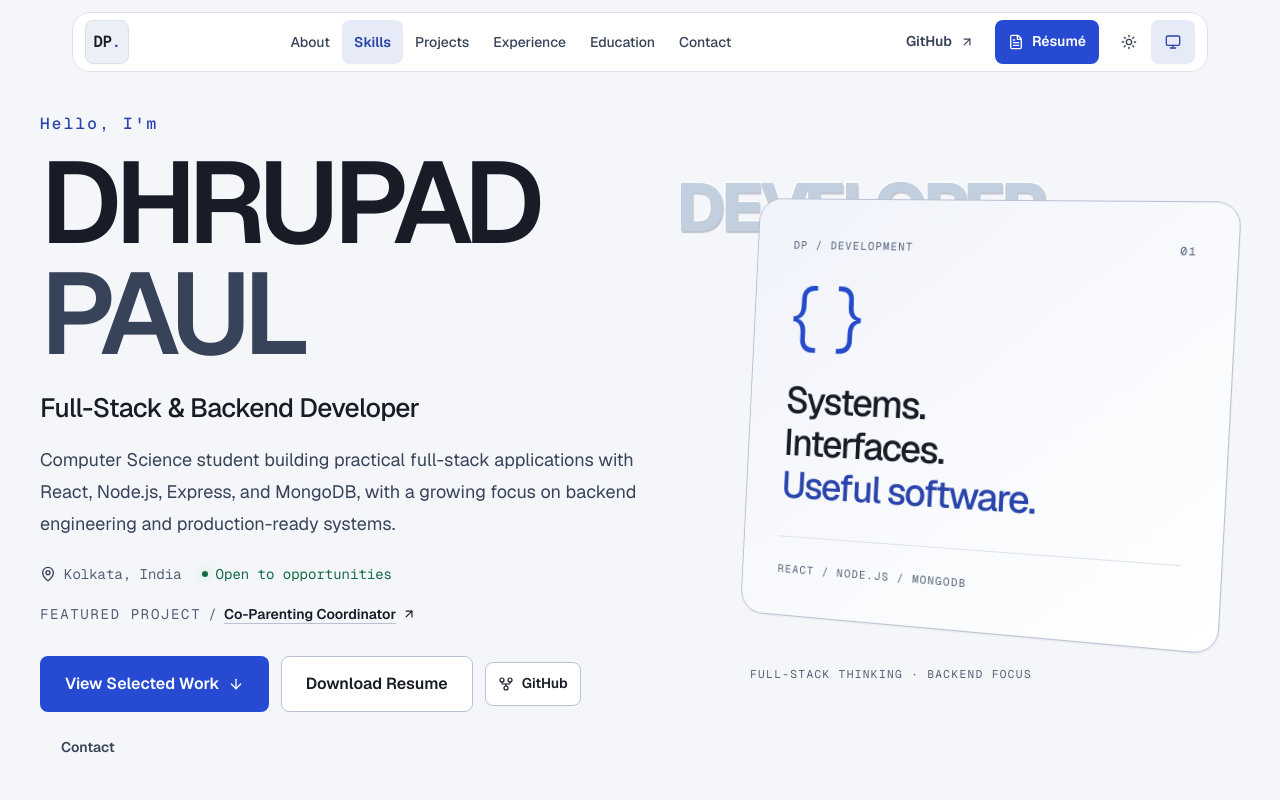
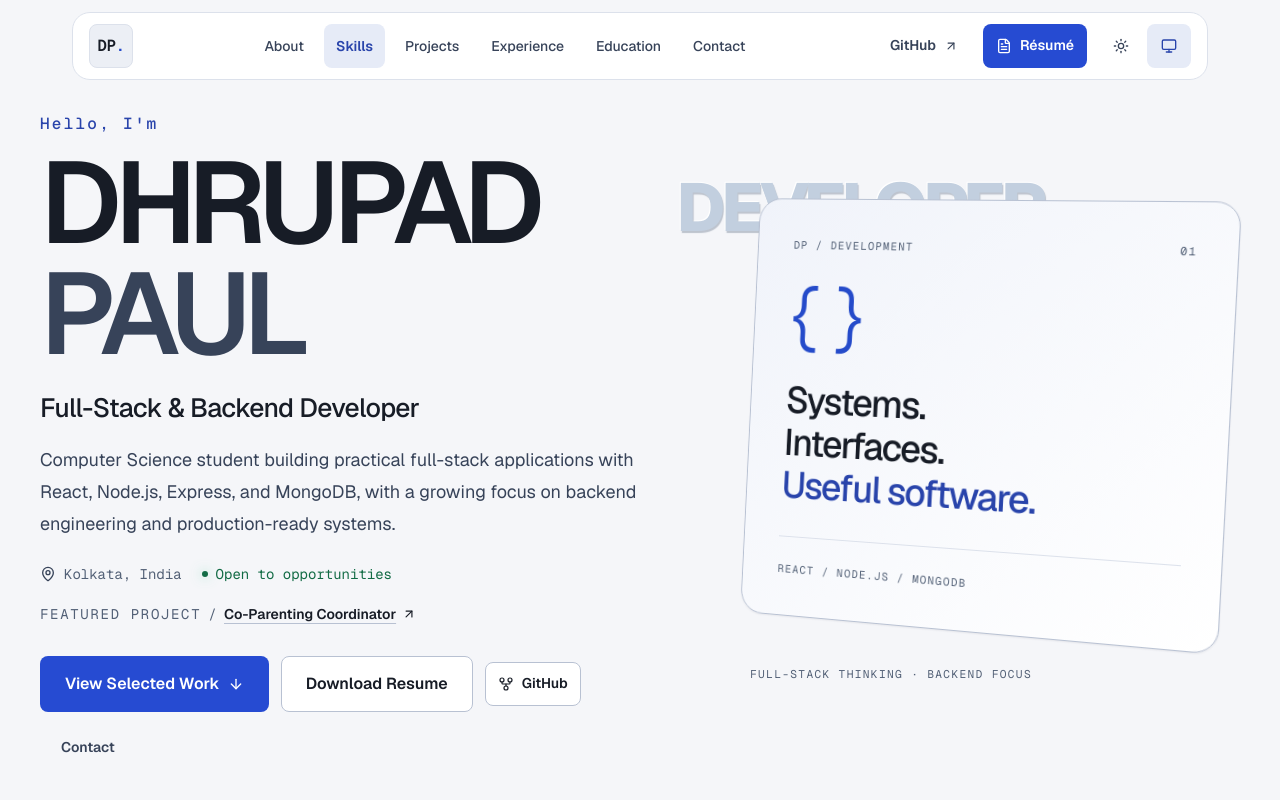
Before and after one commit to pauldhrupad/Portfolio, a Next.js app: page / in a window 1280 px wide. Shown: the top 800 px of the page. Built offline with nearby package versions, Linux system fonts and the light colour scheme; no server answers.

Commit message:
Improve navbar padding and control spacing

```diff
--- a/src/app/globals.css
+++ b/src/app/globals.css
@@ -39,7 +39,7 @@
   --container-width-narrow: 56rem;
   --container-width: 76rem;
   --container-width-wide: 88rem;
-  --nav-height: 3.75rem;
+  --nav-height: 4.25rem;
   --nav-offset: 6rem;
 
   /* Shape system */
--- a/src/components/layout/Navigation.tsx
+++ b/src/components/layout/Navigation.tsx
@@ -124,7 +124,7 @@ export function Navigation({ githubUrl, resumePath }: NavigationProps) {
           <nav
             aria-label="Primary navigation"
             className={cn(
-              "pointer-events-auto flex h-[var(--nav-height)] items-center justify-between gap-1 rounded-[var(--radius-lg)] border bg-surface-elevated px-[var(--space-xs)] transition-[border-color,box-shadow] duration-[var(--duration-base)] sm:gap-2 sm:px-[var(--space-sm)]",
+              "pointer-events-auto flex h-[var(--nav-height)] items-center justify-between gap-1 rounded-[var(--radius-lg)] border bg-surface-elevated px-[var(--space-xs)] transition-[border-color,box-shadow] duration-[var(--duration-base)] sm:gap-4 sm:px-[var(--space-md)] lg:gap-6",
               isScrolled ? "border-border-strong shadow-[var(--shadow-floating)]" : "border-border",
             )}
             data-scrolled={isScrolled}
@@ -138,9 +138,9 @@ export function Navigation({ githubUrl, resumePath }: NavigationProps) {
               DP<span aria-hidden="true" className="text-accent-primary">.</span>
             </Link>
 
-            <ul className="hidden items-center lg:flex">{sectionLinks()}</ul>
+            <ul className="hidden items-center gap-1 lg:flex xl:gap-2">{sectionLinks()}</ul>
 
-            <div className="flex items-center gap-1 sm:gap-2">
+            <div className="flex items-center gap-0.5 sm:gap-3">
               <div className="hidden lg:block">
                 <ButtonLink href={githubUrl} size="sm" target="_blank" variant="ghost">
                   GitHub <ArrowUpRight aria-hidden="true" className="size-3.5" />
--- a/src/components/ui/ThemeToggle.tsx
+++ b/src/components/ui/ThemeToggle.tsx
@@ -8,7 +8,7 @@ export function ThemeToggle() {
   const { theme, resolved, setTheme } = useTheme();
 
   return (
-    <div aria-label="Theme controls" className="flex shrink-0 items-center" role="group">
+    <div aria-label="Theme controls" className="flex shrink-0 items-center gap-1" role="group">
       <Button
         aria-checked={resolved === "dark"}
         aria-label="Dark mode"
```
